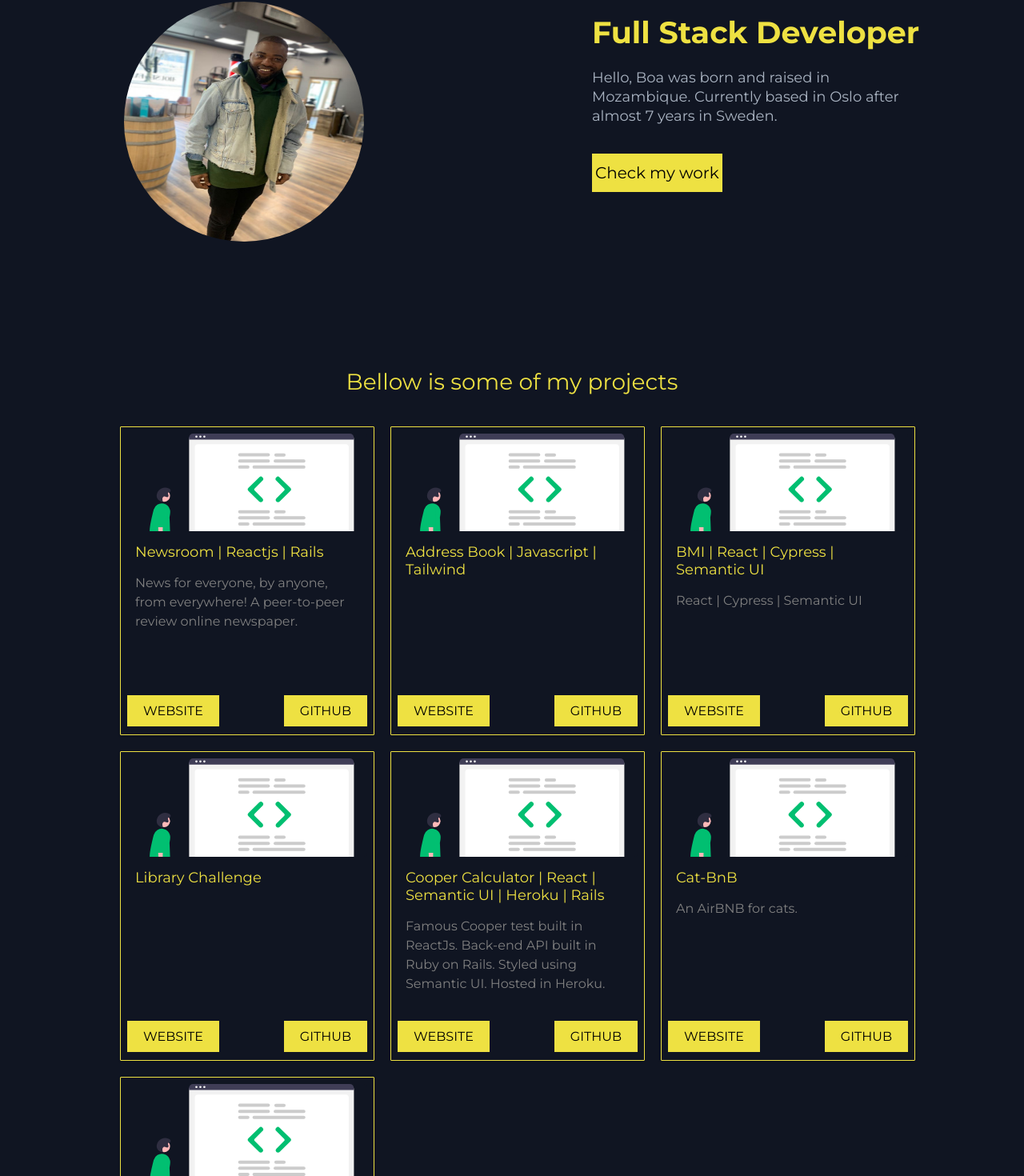
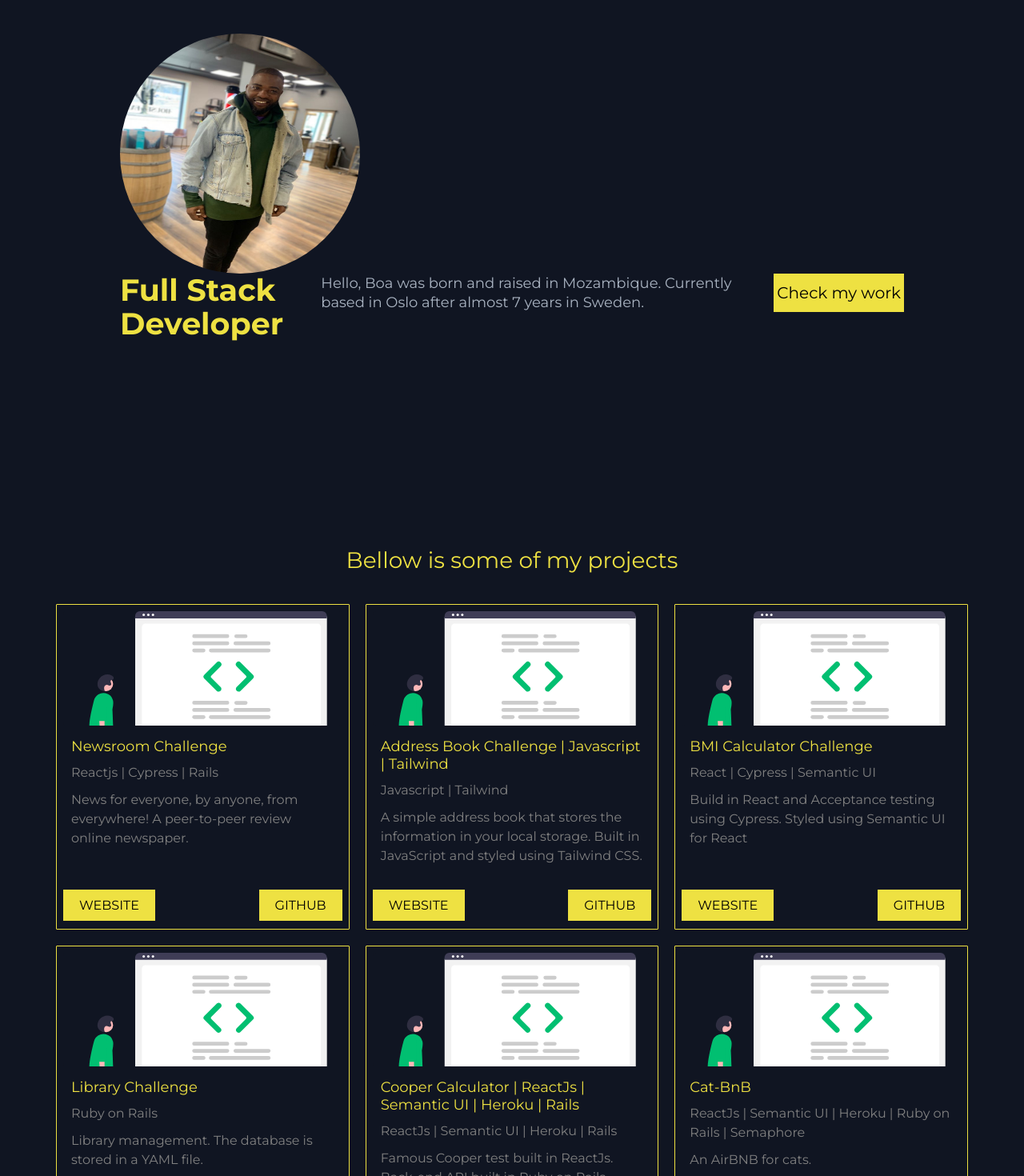
Before and after one commit to boamatule/portfolio2.0, a React (Create React App) app: page / in a window 1280 px wide. Shown: the part 178-1648 px from the top of the page at 80% size. Built offline with nearby package versions, Linux system fonts and the light colour scheme; the HTML template or start-up script is replaced by a standard one.

Commit message:
Fix the cards. WIP

```diff
--- a/src/Pages/AboutPage/AboutPage.js
+++ b/src/Pages/AboutPage/AboutPage.js
@@ -25,20 +25,17 @@ const AboutPage = () => {
       <AboutContainer>
         <TextWrapper>
           <Heading>Hi, I'm Boa Matule.</Heading>
-          <Subtitle>Daydreamer Full Stack Developer based in beautiful Oslo, Norway.</Subtitle>
+          <Subtitle>Full Stack Developer based in beautiful Oslo, Norway.</Subtitle>
           <P>
-            A bit obessed with imperfection and passionated about small details like the color of butterflies, i spend
-            most of the time wondering about the beauty of nature. I do code when i feel it. Always trying my best to be
-            helpful when it's needed. I would rather spend all night working than wake up when i am dreaming at 8 a.m!
-            Check some of my work in my portfolio. If you would like to work with me,{' '}
-            <a href="/contact" target="_blank" rel="noreferrer">
-              just drop me an email
-            </a>
-            .
+            Former Chef turned into a highly crafted programmer using the latest tools in programming. Trained in
+            ReactJs and Ruby on Rails using methods like Agile and Test-Driven Develoment.
+            {/* <a href="/contact" target="_blank" rel="noreferrer">
+              If can always reach me ust drop me an email
+            </a> */}
           </P>
-          <Link to="/portfolio-list">
+          <Link to="/contact">
             <Button onMouseEnter={onHover} primary="true" dark="true">
-              Say Hi
+              HIRE ME
               {/* {hover ? <ArrowForward /> : <ArrowRight />} */}
             </Button>
           </Link>
--- a/src/Pages/AboutPage/AboutPageStyles.js
+++ b/src/Pages/AboutPage/AboutPageStyles.js
@@ -31,8 +31,8 @@ export const Content = styled.div`
   align-items: center;
   /* justify-content: flex-start; */
   justify-content: center;
-  padding: 80px 160px 0px 0px;
-  flex-direction: column;
+  padding: 40px 120px 0 0;
+  /* flex-direction: column; */
   z-index: 1;
   /* padding-right: 160px; */
   /* padding-left: 60px; */
@@ -58,7 +58,7 @@ export const P = styled.p`
   margin-top: 20px;
   padding-bottom: 40px;
   color: silver;
-  font-size: 14px;
+  font-size: 18px;
   letter-spacing: 1.6px;
   line-height: 24px;
   /* text-align: center; */
@@ -80,7 +80,7 @@ export const Heading = styled.h1`
 export const Subtitle = styled.p`
   /* max-width: 440px; */
   margin-bottom: 35px;
-  font-size: 18px;
+  font-size: 16px;
   line-height: 24px;
   color: silver;
   /* color: ${({ lightTextDesc }) => (lightTextDesc ? '#a9b3c1' : '#1c2237')}; */
--- a/src/Pages/PortfolioPage/portfolio-content.js
+++ b/src/Pages/PortfolioPage/portfolio-content.js
@@ -1,7 +1,8 @@
 const projects = [
   {
     id: 1,
-    title: 'Newsroom | Reactjs |  Rails',
+    title: 'Newsroom Challenge',
+    stack: 'Reactjs | Cypress | Rails',
     image: '/images/code_review.svg',
     link1: '',
     link2: '',
@@ -10,40 +11,37 @@ const projects = [
   },
   {
     id: 2,
-    title: 'Address Book | Javascript | Tailwind',
+    title: 'Address Book Challenge | Javascript | Tailwind',
+    stack: 'Javascript | Tailwind',
     image: '/images/code_review.svg',
-    link1: '',
-    link2: '',
-    description: '',
-    GitHub: 'https://github.com/SnailCoder1/bmi_calculator_reactJs',
-    URL: 'https://boafirstwebsite.netlify.com/',
+    description:
+      'A simple address book that stores the information in your local storage. Built in JavaScript and styled using Tailwind CSS.',
+    GitHub: 'https://github.com/boamatule/adressbook_Challenge/tree/01-project-setup',
+    URL: 'https://addressbookit.netlify.app/',
   },
   {
     id: 3,
-    title: 'BMI | React | Cypress | Semantic UI',
+    title: 'BMI Calculator Challenge',
     image: '/images/code_review.svg',
-    link1: '',
-    link2: '',
-    description: 'React | Cypress | Semantic UI',
+    stack: 'React | Cypress | Semantic UI',
+    description: 'Build in React and Acceptance testing using Cypress. Styled using Semantic UI for React',
     GitHub: 'https://github.com/SnailCoder1/bmi_calculator_reactJs',
-    URL: '',
+    URL: 'https://1bmi.netlify.app/',
   },
   {
     id: 4,
     title: 'Library Challenge',
     image: '/images/code_review.svg',
-    link1: '',
-    link2: '',
-    description: '',
+    stack: 'Ruby on Rails',
+    description: 'Library management. The database is stored in a YAML file.',
     GitHub: 'https://github.com/SnailCoder1/library-challenge',
-    URL: '',
+    URL: 'https://github.com/boamatule/library-challenge',
   },
   {
     id: 5,
-    title: 'Cooper Calculator | React | Semantic UI | Heroku | Rails ',
+    title: 'Cooper Calculator | ReactJs | Semantic UI | Heroku | Rails',
+    stack: ' ReactJs | Semantic UI | Heroku | Rails',
     image: '/images/code_review.svg',
-    link1: '',
-    link2: '',
     description:
       'Famous Cooper test built in ReactJs. Back-end API built in Ruby on Rails. Styled using Semantic UI. Hosted in Heroku.',
     GitHub: 'https://github.com/SnailCoder1/Cooper_Client',
@@ -52,19 +50,16 @@ const projects = [
   {
     id: 6,
     title: 'Cat-BnB',
+    stack: ' ReactJs | Semantic UI | Heroku | Ruby on Rails | Semaphore ',
     image: '/images/code_review.svg',
-    link1: '',
-    link2: '',
     description: 'An AirBNB for cats.',
-    GitHub: 'https://github.com/SnailCoder1/bmi_calculator_reactJs',
+    GitHub: '',
     URL: 'https://kattbnb.herokuapp.com/',
   },
   {
     id: 7,
     title: 'ATM | Ruby | RSpec',
     image: '/images/code_review.svg',
-    link1: '',
-    link2: '',
     description:
       'A simple prototype of an Automatic Teller Machine (ATM) system with limited functionality built in Ruby program and RSpec',
     GitHub: 'https://github.com/SnailCoder1/atm_challenge-1',
--- a/src/components/HomeInfo/HomeInfo.js
+++ b/src/components/HomeInfo/HomeInfo.js
@@ -34,6 +34,9 @@ const HomeInfo = ({
       <Container>
         <InfoRow imgStart={imgStart}>
           <InfoColumn>
+            <imgWrapper start={start}>
+              <Img src={img} alt={alt} />
+            </imgWrapper>
             <TextWrapper>
               <TopLine lightTopLine={lightTopLine}>{topLine}</TopLine>
               <Heading lightText={lightText}>{headline}</Heading>
@@ -45,11 +48,11 @@ const HomeInfo = ({
               </Link>
             </TextWrapper>
           </InfoColumn>
-          <InfoColumn>
+          {/* <InfoColumn>
             <imgWrapper start={start}>
               <Img src={img} alt={alt} />
             </imgWrapper>
-          </InfoColumn>
+          </InfoColumn> */}
         </InfoRow>
       </Container>
     </HomeInfoSec>
--- a/src/components/HomeInfo/HomeInfoStyles.js
+++ b/src/components/HomeInfo/HomeInfoStyles.js
@@ -8,20 +8,26 @@ export const HomeInfoSec = styled.div`
 `;
 
 export const InfoRow = styled.div`
-  display: flex;
-  margin: 0 -15px -15px -15px;
-  flex-wrap: wrap;
+  display: grid;
+  /* display: grid; */
+  /* margin: 0 -15px -15px -15px; */
+  /* flex-wrap: wrap; */
   align-items: center;
-  flex-direction: ${({ imgStart }) => (imgStart ? 'row-reverse' : 'row')};
+  /* flex-direction: column; */
+  padding: 40px 20px 0px 20px;
+  /* flex-direction: ${({ imgStart }) => (imgStart ? 'row-reverse' : 'row')}; */
 `;
 
 export const InfoColumn = styled.div`
+  /* display: grid; */
   margin-bottom: 15px;
   padding-right: 60px;
-  padding-left: 100px;
+  padding-left: 60px;
   flex: 1;
-  max-width: 50%;
-  flex-basis: 50%;
+  /* flex-direction: column; */
+  justify-content: space-between;
+  /* max-width: 50%; */
+  /* flex-basis: 50%; */
 
   @media screen and (max-width: 780px) {
     max-width: 100%;
@@ -32,7 +38,9 @@ export const InfoColumn = styled.div`
 `;
 
 export const TextWrapper = styled.div`
-  max-width: 540px;
+  display: flex;
+  justify-content: space-between;
+  /* max-width: 540px; */
   padding-top: 0;
   padding-bottom: 60px;
 
@@ -57,7 +65,7 @@ export const Heading = styled.h1`
 `;
 
 export const Subtitle = styled.p`
-  max-width: 440px;
+  /* max-width: 440px; */
   margin-bottom: 35px;
   font-size: 18px;
   line-height: 24px;
@@ -65,13 +73,13 @@ export const Subtitle = styled.p`
 `;
 
 export const imgWrapper = styled.div`
-  max-width: 555px;
+  /* max-width: 555px; */
+  /* max-width: auto; */
   display: flex;
   justify-content: ${({ start }) => (start ? 'flex-start' : 'flex-end')};
 `;
 
 export const Img = styled.img`
-  padding-right: 0;
   border-radius: 50%;
   width: 300px;
   height: 300px;
--- a/src/components/NavBar/NavBar.js
+++ b/src/components/NavBar/NavBar.js
@@ -38,10 +38,10 @@ const NavBar = () => {
     <IconContext.Provider value={{ color: '#EEE142' }}>
       <Nav>
         <NavbarContainer>
-          <NavLogo to="/">
+          {/* <NavLogo to="/">
             <NavIcon />
             Boa Matule
-          </NavLogo>
+          </NavLogo> */}
           <MobileIcon onClick={handleClick}>{click ? <FaTimes /> : <FaBars />}</MobileIcon>
           <NavMenu onClick={handleClick} click={click}>
             <NavItem>
--- a/src/components/NavBar/NavBarStyles.js
+++ b/src/components/NavBar/NavBarStyles.js
@@ -17,7 +17,7 @@ export const Nav = styled.nav`
 
 export const NavbarContainer = styled(Container)`
   display: flex;
-  justify-content: space-between;
+  /* justify-content: space-between; */
   height: 80px;
   justify-content: center;
   ${Container}
--- a/src/components/ProjectsList/ProjectsList.js
+++ b/src/components/ProjectsList/ProjectsList.js
@@ -31,6 +31,7 @@ const ProjectsList = ({ projects, lightBg }) => (
             <Image src={project.image} alt="" />
             <Meta>
               <Title>{project.title}</Title>
+              <SubTitle>{project.stack}</SubTitle>
               <SubTitle>{project.description}</SubTitle>
             </Meta>
             <div
--- a/src/components/ProjectsList/ProjectsListStyles.js
+++ b/src/components/ProjectsList/ProjectsListStyles.js
@@ -16,6 +16,11 @@ export const Title = styled.p`
   /* flex-direction: column; */
   /* justify-content: start-start; */
   /* text-align: flex-start; */
+
+  @media screen and (max-width: 768px) {
+    font-size: 14px;
+    max-width: 400px;
+  }
 `;
 
 export const ProjectContainer = styled(Container)`
@@ -28,7 +33,7 @@ export const ProjectContainer = styled(Container)`
 
 export const Heading = styled.h1`
   font-weight: normal;
-  margin-bottom: 40px;
+  /* margin-bottom: 40px; */
   font-size: 28px;
   line-height: 1.1;
   justify-content: center;
@@ -42,12 +47,12 @@ export const ProjectWrapper = styled.div`
   background: transparent;
   /* background: ${({ lightBg }) => (lightBg ? '#fff' : '#101522')}; */
 
-  /* @media screen and (max-width: 780px) {
+  @media screen and (max-width: 780px) {
     max-width: 100%;
     flex-basis: 100%;
     display: flex;
     justify-content: center;
-  } */
+  }
 `;
 
 // export const Container = styled.div`
@@ -70,12 +75,19 @@ export const ProjectWrapper = styled.div`
 export const SubTitle = styled.p`
   color: grey;
   font-weight: normal;
-  margin-top: 16px;
+  margin-top: 10px;
   user-select: none;
-  /* max-width: 440px; */
+  /* width: 300px; */
+  /* max-width: 500px; */
+  /* height: 200px; */
   font-size: 16px;
   line-height: 24px;
   /* cursor: pointer; */
+
+  @media screen and (max-width: 768px) {
+    font-size: 14px;
+    /* max-width: 400px; */
+  }
 `;
 export const Wrapper = styled.div`
   /* max-width: 1000px; */
@@ -112,7 +124,7 @@ export const Meta = styled.div`
   background-color: transparent;
   border: none;
   flex-direction: column;
-  width: 300px;
+  /* width: 300px; */
   height: 200px;
   /* box-shadow: 0 6px 20px rgba(56, 125, 255, 0.2); */
 `;
@@ -188,18 +200,17 @@ export const CardItem = styled.li`
 
 export const Entities = styled.div`
   display: grid;
-  padding-right: 100px;
-  padding-left: 100px;
+  padding-right: 50px;
+  padding-left: 50px;
   margin: 0 auto;
   grid-template-columns: 1fr 1fr 1fr;
   align-items: center;
   grid-gap: 20px;
-  /* padding: 40px 20px 0px 20px; */
+  padding: 40px 20px 0px 20px;
 
   @media screen and (max-width: 780px) {
     max-width: 100%;
     justify-content: center;
-    /* display: flex; */
     grid-template-columns: 1fr;
   }
 `;
```
Also changed, not shown: src/Pages/ContactPage/ContactPageStyles.js (+6 -6 lines).
